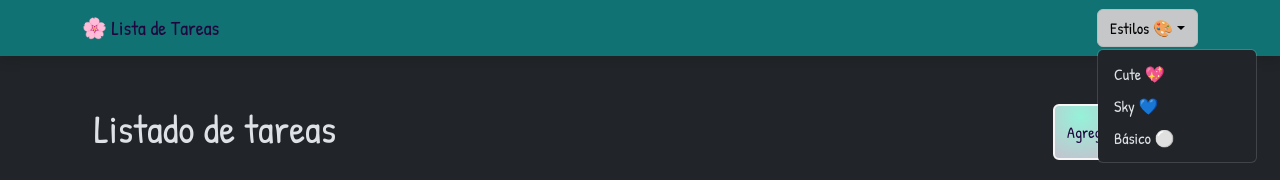
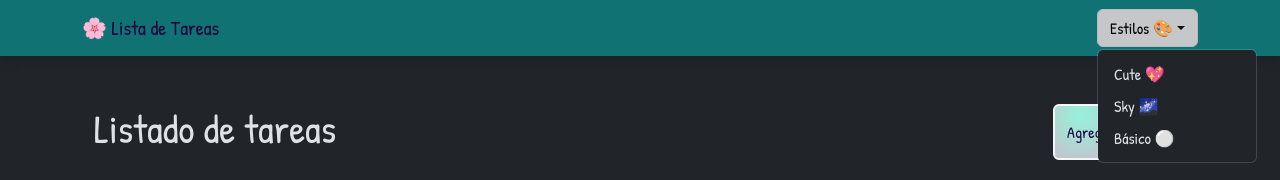
Before and after one commit to TaliCabana/listaTareasFrontend, a React (Vite) app: page / in a window 1280 px wide. Both pictures are taken after a click on the button "Estilos 🎨". Shown: the top 180 px of the page. Built offline with nearby package versions, Linux system fonts and the light colour scheme.

Commit message:
Eliminé código comentado y modifiqué el emoji del tema Sky

```diff
--- a/components/NavbarTareas.jsx
+++ b/components/NavbarTareas.jsx
@@ -18,7 +18,7 @@ const NavbarTareas = ({ theme, setTheme }) => {
             </Dropdown.Toggle>
             <Dropdown.Menu>
               <Dropdown.Item onClick={() => handleChangeTheme("theme-cute")}>Cute 💖</Dropdown.Item>
-              <Dropdown.Item onClick={() => handleChangeTheme("theme-sky")}>Sky 💙</Dropdown.Item>
+              <Dropdown.Item onClick={() => handleChangeTheme("theme-sky")}>Sky 🌌</Dropdown.Item>
               <Dropdown.Item onClick={() => handleChangeTheme("theme-basic")}>Básico ⚪</Dropdown.Item>
             </Dropdown.Menu>
           </Dropdown>
```
Also changed, not shown: components/ListaTareas.jsx (+1 -15 lines).
